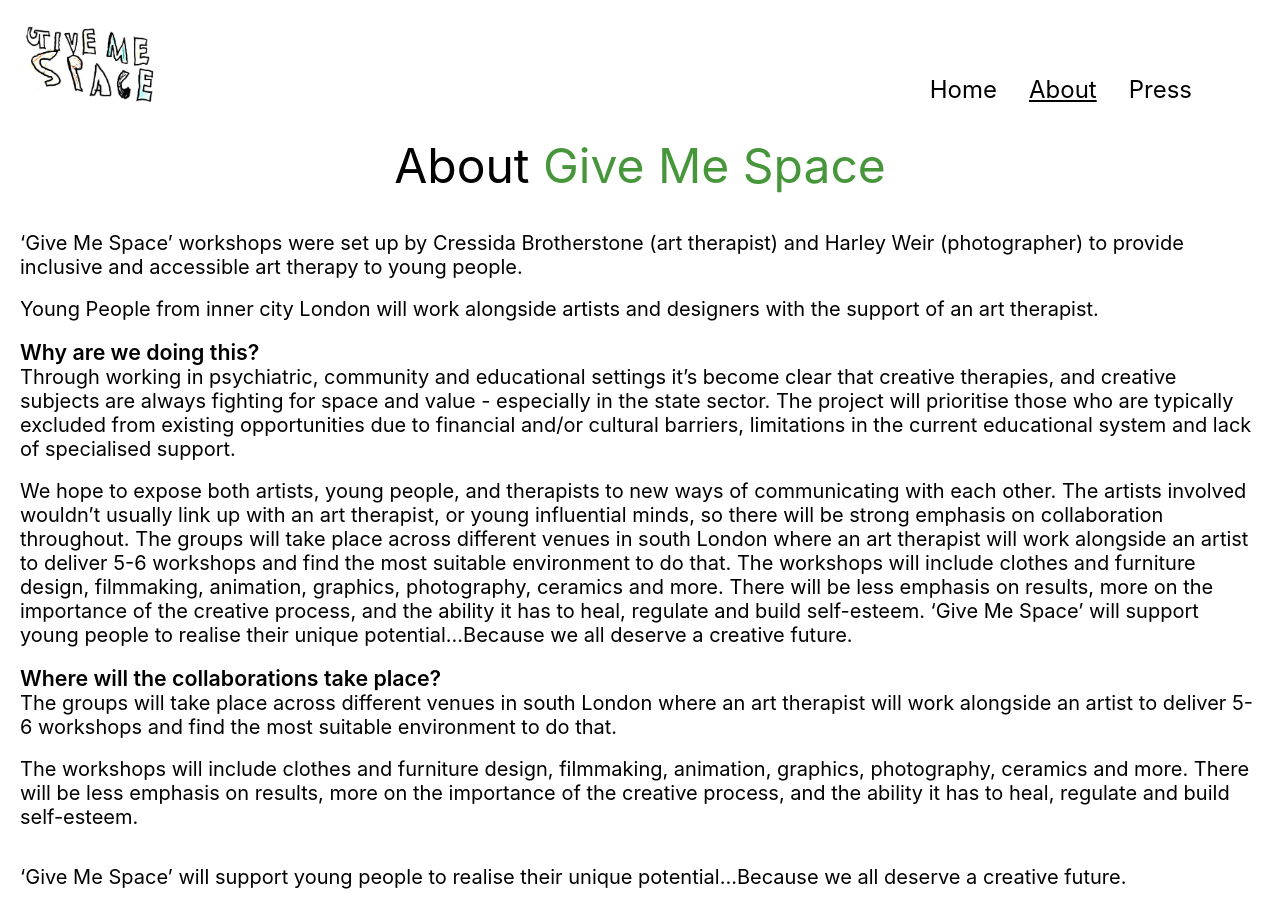
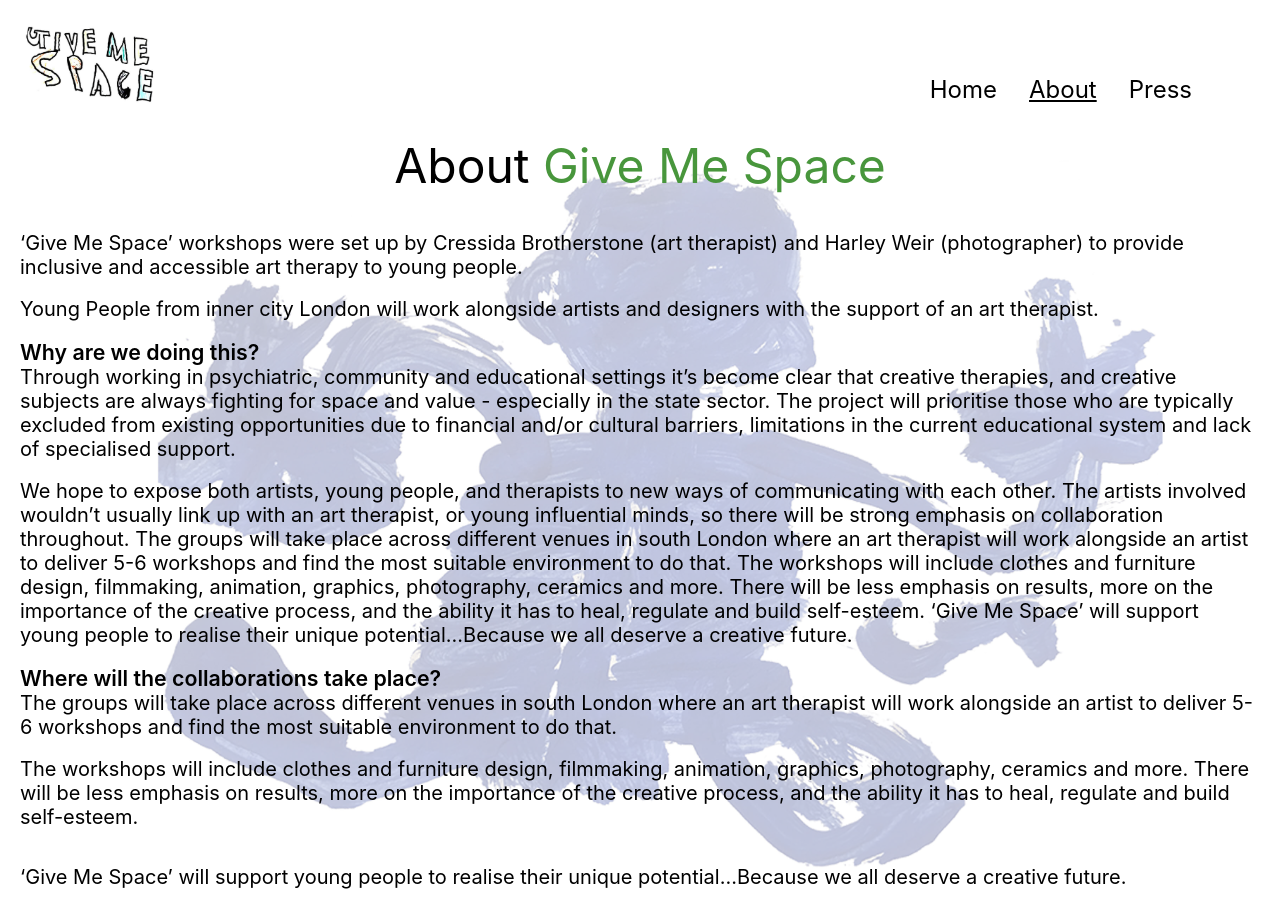
Before and after one commit to CampbellDocherty/give-me-space, a React (Vite) app: page / in a window 1280 px wide. Both pictures are taken after a click on the element "About". Built offline with nearby package versions, Linux system fonts and the light colour scheme.

Commit message:
Add about background

```diff
--- a/src/About.tsx
+++ b/src/About.tsx
@@ -1,5 +1,6 @@
 import { styled } from 'styled-components';
 import { fadeInBottom } from './animations';
+import aboutBackground from './assets/about-background.jpg';
 
 const Container = styled.div`
   display: flex;
@@ -8,6 +9,17 @@
   transition: ${fadeInBottom} 1s ease-out;
   padding: 0 12px;
   position: relative;
+  overflow: hidden;
+`;
+
+const BackgroundImage = styled.img`
+  position: absolute;
+  top: 50%;
+  left: 50%;
+  transform: translate(-50%, -50%);
+  height: 100%;
+  z-index: -1;
+  opacity: 0.3;
 `;
 
 const Title = styled.p`
@@ -32,6 +44,10 @@
 export const About = () => {
   return (
     <Container>
+      <BackgroundImage
+        src={aboutBackground}
+        alt="blue abstract painting of a figure"
+      />
       <Title>
         About <span style={{ color: '#48963C' }}>Give Me Space</span>
       </Title>
```
Also changed, not shown: src/assets/about-background.jpg (added).
